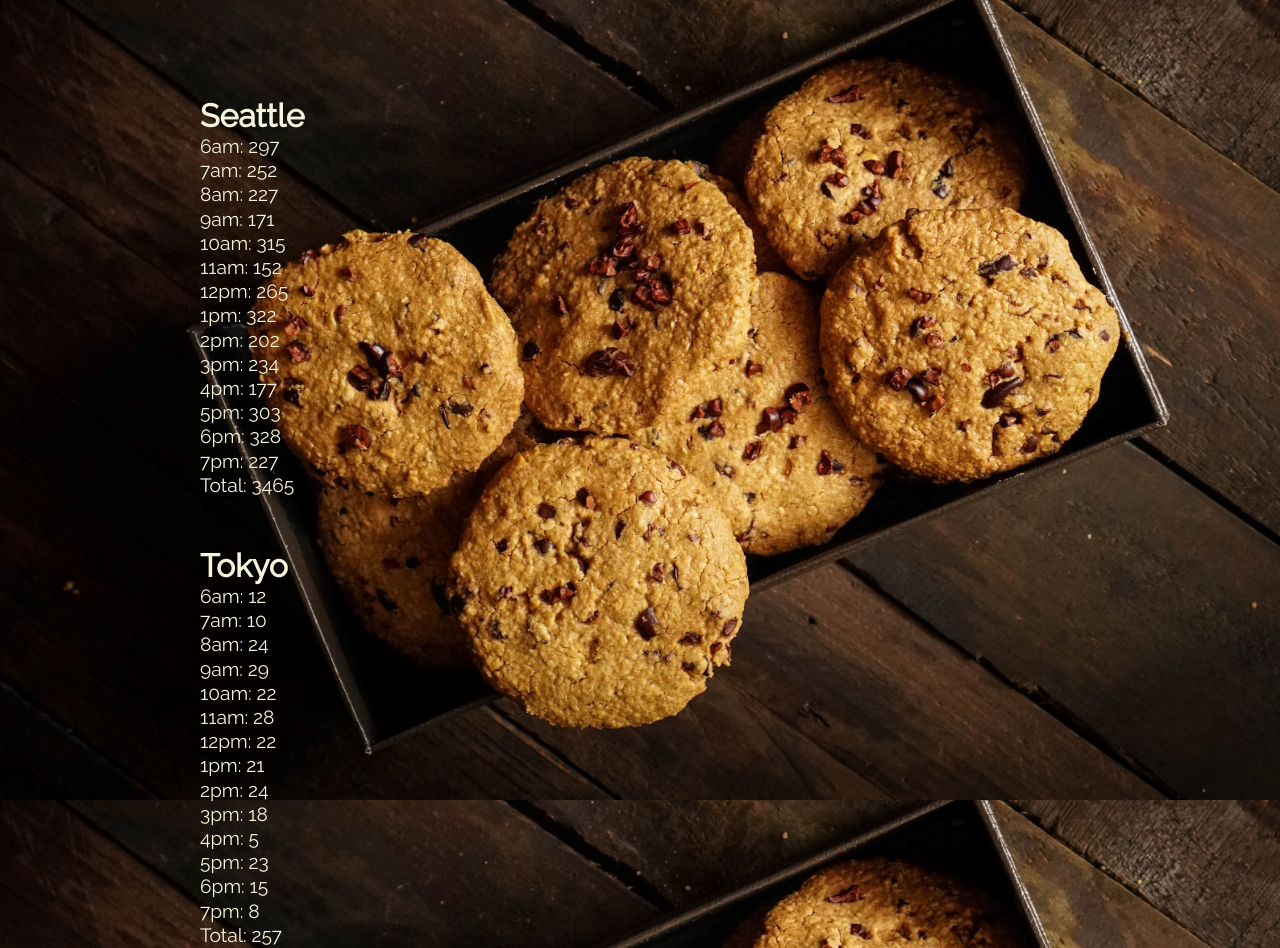
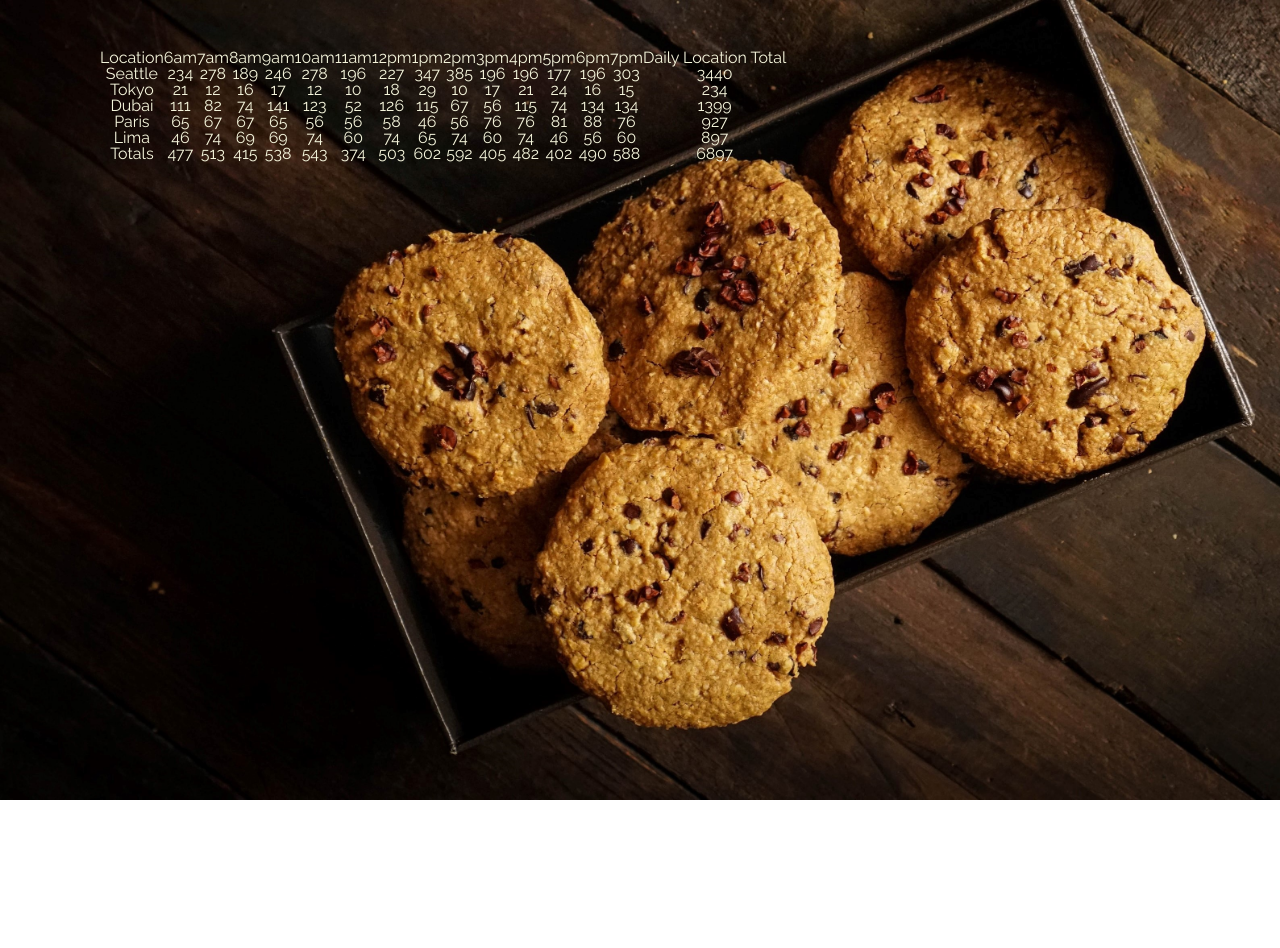
Before and after one commit to AliBakerSartawi/cookie-stand, a plain HTML site: page sales.html in a window 1280 px wide. Shown: the top 948 px of the page. After the commit the page ends 800 px from the top, so only its background shows below. Drawn offline with Linux system fonts and the light colour scheme.

Commit message:
constructors done

```diff
--- a/CSS/sales.css
+++ b/CSS/sales.css
@@ -12,6 +12,7 @@ body {
 
 main section {
     padding: 50px 0 0 100px;
+    text-align: center;
 }
 
 main section h2 {
--- a/JavaScript/apps.js
+++ b/JavaScript/apps.js
@@ -6,281 +6,386 @@ function getRandomNumber(min, max) {
   return Math.floor(Math.random() * (max - min + 1) + min);
 }
 
-// const hours = ['6am', '7am', '8am', '9am', '10am', '11am', '12pm', '1pm', '2pm', '3pm', '4pm', '5pm', '6pm', '7pm'];
+const hours = ['6am', '7am', '8am', '9am', '10am', '11am', '12pm', '1pm', '2pm', '3pm', '4pm', '5pm', '6pm', '7pm'];
+const footerTotals = [0, 0, 0, 0, 0, 0, 0, 0, 0, 0, 0, 0, 0, 0, 0];
 
-const seattle = {
-  name: 'Seattle',
-  minCust: 23,
-  maxCust: 65,
-  avgCust: 0,
-  avgPerCustSales: 6.3,
-  salesPerHour: [],
-  totalSales: 0,
-  getAvgCust: function () {
-    this.avgCust = getRandomNumber(this.minCust, this.maxCust);
-  },
-  render: function() {
-    const container = document.getElementById('sales');
-    console.log(container);
-    // <main>
-    //     <h1>Shop Location</h1>
-    //     <ul>
-    //         <li>6am: 16 cookies</li>
-    //         <li>7pm: 30 cookies</li>
-    //         <li>Total: 875 cookies</li>
-    //     </ul>
-    // </main>
-    const sectionEl = document.createElement('section');
-    container.appendChild(sectionEl);
+function ShopLocation(name, minCust, maxCust, avgPerCustSales) {
+  this.name = name;
+  this.minCust = minCust;
+  this.maxCust = maxCust;
+  this.avgPerCustSales = avgPerCustSales;
+  this.randomCust = 0;
+  this.salesPerHour = [];
+}
+ShopLocation.prototype.getRandomCust = function(){
+  this.randomCust = getRandomNumber(this.minCust, this.maxCust);
+};
+ShopLocation.prototype.render = function (){
+  // const hours = ['6am', '7am', '8am', '9am', '10am', '11am', '12pm', '1pm', '2pm', '3pm', '4pm', '5pm', '6pm', '7pm'];
+  let totalCookies = 0;
 
-    const nameEl = document.createElement('h2');
-    sectionEl.appendChild(nameEl);
-    nameEl.textContent = this.name;
+  const container = document.getElementById('sales');
+  const tableRow = document.createElement('tr');
+  container.appendChild(tableRow);
 
-    const unEl = document.createElement('ul');
-    sectionEl.appendChild(unEl);
+  const tableHeadingEl = document.createElement('th');
+  tableRow.appendChild(tableHeadingEl);
+  tableHeadingEl.setAttribute('scope', 'row');
+  tableHeadingEl.textContent = this.name;
 
-    const hours = ['6am', '7am', '8am', '9am', '10am', '11am', '12pm', '1pm', '2pm', '3pm', '4pm', '5pm', '6pm', '7pm'];
-    let totalCookies = 0;
-    for (let i = 0; i < hours.length; i++) {
-      this.getAvgCust();
-      let perHourCookies = this.avgCust * this.avgPerCustSales;
-      this.salesPerHour.push(`${hours[i]}: ${Math.ceil(perHourCookies)}`);
-      totalCookies = totalCookies + perHourCookies; //or better make it totalCookies += perHourCookies
-      const liEl = document.createElement('li');
-      unEl.appendChild(liEl);
-      liEl.textContent = `${hours[i]}: ${Math.ceil(perHourCookies)}`;
-    }
-    const liEl = document.createElement('li');
-    unEl.appendChild(liEl);
-    liEl.textContent = `Total: ${Math.ceil(totalCookies)}`;
+  for (let i = 0; i < hours.length; i++) {
+    this.getRandomCust();
+    let perHourCookies = this.randomCust * this.avgPerCustSales;
+    footerTotals[i] += Math.ceil(perHourCookies);
+    this.salesPerHour.push(`${hours[i]}: ${Math.ceil(perHourCookies)}`);
+    totalCookies = totalCookies + perHourCookies;
 
-    this.totalSales = Math.ceil(totalCookies);
-  },
+    const dataEl = document.createElement('td');
+    tableRow.appendChild(dataEl);
+    dataEl.textContent = Math.ceil(perHourCookies);
+  }
+  footerTotals[14] += Math.ceil(totalCookies);
+  const dataEl = document.createElement('td');
+  tableRow.appendChild(dataEl);
+  dataEl.textContent = Math.ceil(totalCookies);
 };
 
-console.log(seattle);
-seattle.render();
+const seattle = new ShopLocation('Seattle', 23, 65, 6.3);
+const tokyo = new ShopLocation('Tokyo', 3, 24, 1.2);
+const dubai = new ShopLocation('Dubai', 11, 38, 3.7);
+const paris = new ShopLocation('Paris', 20, 38, 2.3);
+const lima = new ShopLocation('Lima', 2, 16, 4.6);
+
+//table header function
+
+function renderHeader(){
+  const container = document.getElementById('sales');
+  const tableRow = document.createElement('tr');
+  container.appendChild(tableRow);
+
+  const tableHeadingEl = document.createElement('th');
+  tableRow.appendChild(tableHeadingEl);
+  tableHeadingEl.textContent = 'Location';
+
+  for (let i = 0; i < hours.length; i++) {
+    const tableHeadingEl = document.createElement('th');
+    tableRow.appendChild(tableHeadingEl);
+    tableHeadingEl.textContent = hours[i];
+  }
+  const lastTableHeadingEl = document.createElement('th');
+  tableRow.appendChild(lastTableHeadingEl);
+  lastTableHeadingEl.textContent = 'Daily Location Total';
+}
 
 
-const tokyo = {
-  name: 'Tokyo',
-  minCust: 3,
-  maxCust: 24,
-  avgCust: 0,
-  avgPerCustSales: 1.2,
-  salesPerHour: [],
-  totalSales: 0,
-  getAvgCust: function () {
-    this.avgCust = getRandomNumber(this.minCust, this.maxCust);
-  },
-  render: function() {
-    const container = document.getElementById('sales');
-    console.log(container);
-    // <main>
-    //     <h1>Shop Location</h1>
-    //     <ul>
-    //         <li>6am: 16 cookies</li>
-    //         <li>7pm: 30 cookies</li>
-    //         <li>Total: 875 cookies</li>
-    //     </ul>
-    // </main>
-    const sectionEl = document.createElement('section');
-    container.appendChild(sectionEl);
+// footerTotals function
 
-    const nameEl = document.createElement('h2');
-    sectionEl.appendChild(nameEl);
-    nameEl.textContent = this.name;
+function renderFooterTotals(){
+  const container = document.getElementById('sales');
+  const tableRow = document.createElement('tr');
+  container.appendChild(tableRow);
 
-    const unEl = document.createElement('ul');
-    sectionEl.appendChild(unEl);
+  const tableHeadingEl = document.createElement('th');
+  tableRow.appendChild(tableHeadingEl);
+  tableHeadingEl.setAttribute('scope', 'row');
+  tableHeadingEl.textContent = 'Totals';
 
-    const hours = ['6am', '7am', '8am', '9am', '10am', '11am', '12pm', '1pm', '2pm', '3pm', '4pm', '5pm', '6pm', '7pm'];
-    let totalCookies = 0;
-    for (let i = 0; i < hours.length; i++) {
-      this.getAvgCust();
-      let perHourCookies = this.avgCust * this.avgPerCustSales;
-      this.salesPerHour.push(`${hours[i]}: ${Math.ceil(perHourCookies)}`);
-      totalCookies = totalCookies + perHourCookies;
-      const liEl = document.createElement('li');
-      unEl.appendChild(liEl);
-      liEl.textContent = `${hours[i]}: ${Math.ceil(perHourCookies)}`;
-    }
-    const liEl = document.createElement('li');
-    unEl.appendChild(liEl);
-    liEl.textContent = `Total: ${Math.ceil(totalCookies)}`;
+  for (let i = 0; i < footerTotals.length; i++) {
+    const tableHeadingEl = document.createElement('th');
+    tableRow.appendChild(tableHeadingEl);
+    tableHeadingEl.textContent = Math.ceil(footerTotals[i]);
+  }
+}
 
-    this.totalSales = Math.ceil(totalCookies);
-  },
-};
+//table renders
+renderHeader();
+seattle.render();
+tokyo.render();
+dubai.render();
+paris.render();
+lima.render();
+renderFooterTotals();
 
-console.log(tokyo);
-tokyo.render();
+console.log(seattle);
+console.log(footerTotals);
 
 
 
-const dubai = {
-  name: 'Dubai',
-  minCust: 11,
-  maxCust: 38,
-  avgCust: 0,
-  avgPerCustSales: 3.7,
-  salesPerHour: [],
-  totalSales: 0,
-  getAvgCust: function () {
-    this.avgCust = getRandomNumber(this.minCust, this.maxCust);
-  },
-  render: function() {
-    const container = document.getElementById('sales');
-    console.log(container);
-    // <main>
-    //     <h1>Shop Location</h1>
-    //     <ul>
-    //         <li>6am: 16 cookies</li>
-    //         <li>7pm: 30 cookies</li>
-    //         <li>Total: 875 cookies</li>
-    //     </ul>
-    // </main>
-    const sectionEl = document.createElement('section');
-    container.appendChild(sectionEl);
 
-    const nameEl = document.createElement('h2');
-    sectionEl.appendChild(nameEl);
-    nameEl.textContent = this.name;
+// const seattle = {
+//   name: 'Seattle',
+//   minCust: 23,
+//   maxCust: 65,
+//   avgCust: 0,
+//   avgPerCustSales: 6.3,
+//   salesPerHour: [],
+//   totalSales: 0,
+//   getAvgCust: function () {
+//     this.avgCust = getRandomNumber(this.minCust, this.maxCust);
+//   },
+//   render: function() {
+//     const container = document.getElementById('sales');
+//     console.log(container);
+//     // <main>
+//     //     <h1>Shop Location</h1>
+//     //     <ul>
+//     //         <li>6am: 16 cookies</li>
+//     //         <li>7pm: 30 cookies</li>
+//     //         <li>Total: 875 cookies</li>
+//     //     </ul>
+//     // </main>
+//     const sectionEl = document.createElement('section');
+//     container.appendChild(sectionEl);
 
-    const unEl = document.createElement('ul');
-    sectionEl.appendChild(unEl);
+//     const nameEl = document.createElement('h2');
+//     sectionEl.appendChild(nameEl);
+//     nameEl.textContent = this.name;
 
-    const hours = ['6am', '7am', '8am', '9am', '10am', '11am', '12pm', '1pm', '2pm', '3pm', '4pm', '5pm', '6pm', '7pm'];
-    let totalCookies = 0;
-    for (let i = 0; i < hours.length; i++) {
-      this.getAvgCust();
-      let perHourCookies = this.avgCust * this.avgPerCustSales;
-      this.salesPerHour.push(`${hours[i]}: ${Math.ceil(perHourCookies)}`);
-      totalCookies = totalCookies + perHourCookies;
-      const liEl = document.createElement('li');
-      unEl.appendChild(liEl);
-      liEl.textContent = `${hours[i]}: ${Math.ceil(perHourCookies)}`;
-    }
-    const liEl = document.createElement('li');
-    unEl.appendChild(liEl);
-    liEl.textContent = `Total: ${Math.ceil(totalCookies)}`;
+//     const unEl = document.createElement('ul');
+//     sectionEl.appendChild(unEl);
 
-    this.totalSales = Math.ceil(totalCookies);
-  },
-};
+//     const hours = ['6am', '7am', '8am', '9am', '10am', '11am', '12pm', '1pm', '2pm', '3pm', '4pm', '5pm', '6pm', '7pm'];
+//     let totalCookies = 0;
+//     for (let i = 0; i < hours.length; i++) {
+//       this.getAvgCust();
+//       let perHourCookies = this.avgCust * this.avgPerCustSales;
+//       this.salesPerHour.push(`${hours[i]}: ${Math.ceil(perHourCookies)}`);
+//       totalCookies = totalCookies + perHourCookies; //or better make it totalCookies += perHourCookies
+//       const liEl = document.createElement('li');
+//       unEl.appendChild(liEl);
+//       liEl.textContent = `${hours[i]}: ${Math.ceil(perHourCookies)}`;
+//     }
+//     const liEl = document.createElement('li');
+//     unEl.appendChild(liEl);
+//     liEl.textContent = `Total: ${Math.ceil(totalCookies)}`;
 
-console.log(dubai);
-dubai.render();
+//     this.totalSales = Math.ceil(totalCookies);
+//   },
+// };
 
 
 
-const paris = {
-  name: 'Paris',
-  minCust: 20,
-  maxCust: 38,
-  avgCust: 0,
-  avgPerCustSales: 2.3,
-  salesPerHour: [],
-  totalSales: 0,
-  getAvgCust: function () {
-    this.avgCust = getRandomNumber(this.minCust, this.maxCust);
-  },
-  render: function() {
-    const container = document.getElementById('sales');
-    console.log(container);
-    // <main>
-    //     <h1>Shop Location</h1>
-    //     <ul>
-    //         <li>6am: 16 cookies</li>
-    //         <li>7pm: 30 cookies</li>
-    //         <li>Total: 875 cookies</li>
-    //     </ul>
-    // </main>
-    const sectionEl = document.createElement('section');
-    container.appendChild(sectionEl);
-
-    const nameEl = document.createElement('h2');
-    sectionEl.appendChild(nameEl);
-    nameEl.textContent = this.name;
-
-    const unEl = document.createElement('ul');
-    sectionEl.appendChild(unEl);
-
-    const hours = ['6am', '7am', '8am', '9am', '10am', '11am', '12pm', '1pm', '2pm', '3pm', '4pm', '5pm', '6pm', '7pm'];
-    let totalCookies = 0;
-    for (let i = 0; i < hours.length; i++) {
-      this.getAvgCust();
-      let perHourCookies = this.avgCust * this.avgPerCustSales;
-      this.salesPerHour.push(`${hours[i]}: ${Math.ceil(perHourCookies)}`);
-      totalCookies = totalCookies + perHourCookies;
-      const liEl = document.createElement('li');
-      unEl.appendChild(liEl);
-      liEl.textContent = `${hours[i]}: ${Math.ceil(perHourCookies)}`;
-    }
-    const liEl = document.createElement('li');
-    unEl.appendChild(liEl);
-    liEl.textContent = `Total: ${Math.ceil(totalCookies)}`;
-
-    this.totalSales = Math.ceil(totalCookies);
-  },
-};
-
-console.log(paris);
-paris.render();
 
 
 
-const lima = {
-  name: 'Lima',
-  minCust: 2,
-  maxCust: 16,
-  avgCust: 0,
-  avgPerCustSales: 4.6,
-  salesPerHour: [],
-  totalSales: 0,
-  getAvgCust: function () {
-    this.avgCust = getRandomNumber(this.minCust, this.maxCust);
-  },
-  render: function() {
-    const container = document.getElementById('sales');
-    console.log(container);
-    // <main>
-    //     <h1>Shop Location</h1>
-    //     <ul>
-    //         <li>6am: 16 cookies</li>
-    //         <li>7pm: 30 cookies</li>
-    //         <li>Total: 875 cookies</li>
-    //     </ul>
-    // </main>
-    const sectionEl = document.createElement('section');
-    container.appendChild(sectionEl);
+// const tokyo = {
+//   name: 'Tokyo',
+//   minCust: 3,
+//   maxCust: 24,
+//   avgCust: 0,
+//   avgPerCustSales: 1.2,
+//   salesPerHour: [],
+//   totalSales: 0,
+//   getAvgCust: function () {
+//     this.avgCust = getRandomNumber(this.minCust, this.maxCust);
+//   },
+//   render: function() {
+//     const container = document.getElementById('sales');
+//     console.log(container);
+//     // <main>
+//     //     <h1>Shop Location</h1>
+//     //     <ul>
+//     //         <li>6am: 16 cookies</li>
+//     //         <li>7pm: 30 cookies</li>
+//     //         <li>Total: 875 cookies</li>
+//     //     </ul>
+//     // </main>
+//     const sectionEl = document.createElement('section');
+//     container.appendChild(sectionEl);
 
-    const nameEl = document.createElement('h2');
-    sectionEl.appendChild(nameEl);
-    nameEl.textContent = this.name;
+//     const nameEl = document.createElement('h2');
+//     sectionEl.appendChild(nameEl);
+//     nameEl.textContent = this.name;
 
-    const unEl = document.createElement('ul');
-    sectionEl.appendChild(unEl);
+//     const unEl = document.createElement('ul');
+//     sectionEl.appendChild(unEl);
 
-    const hours = ['6am', '7am', '8am', '9am', '10am', '11am', '12pm', '1pm', '2pm', '3pm', '4pm', '5pm', '6pm', '7pm'];
-    let totalCookies = 0;
-    for (let i = 0; i < hours.length; i++) {
-      this.getAvgCust();
-      let perHourCookies = this.avgCust * this.avgPerCustSales;
-      this.salesPerHour.push(`${hours[i]}: ${Math.ceil(perHourCookies)}`);
-      totalCookies = totalCookies + perHourCookies;
-      const liEl = document.createElement('li');
-      unEl.appendChild(liEl);
-      liEl.textContent = `${hours[i]}: ${Math.ceil(perHourCookies)}`;
-    }
-    const liEl = document.createElement('li');
-    unEl.appendChild(liEl);
-    liEl.textContent = `Total: ${Math.ceil(totalCookies)}`;
+//     const hours = ['6am', '7am', '8am', '9am', '10am', '11am', '12pm', '1pm', '2pm', '3pm', '4pm', '5pm', '6pm', '7pm'];
+//     let totalCookies = 0;
+//     for (let i = 0; i < hours.length; i++) {
+//       this.getAvgCust();
+//       let perHourCookies = this.avgCust * this.avgPerCustSales;
+//       this.salesPerHour.push(`${hours[i]}: ${Math.ceil(perHourCookies)}`);
+//       totalCookies = totalCookies + perHourCookies;
+//       const liEl = document.createElement('li');
+//       unEl.appendChild(liEl);
+//       liEl.textContent = `${hours[i]}: ${Math.ceil(perHourCookies)}`;
+//     }
+//     const liEl = document.createElement('li');
+//     unEl.appendChild(liEl);
+//     liEl.textContent = `Total: ${Math.ceil(totalCookies)}`;
 
-    this.totalSales = Math.ceil(totalCookies);
-  },
-};
+//     this.totalSales = Math.ceil(totalCookies);
+//   },
+// };
 
-console.log(lima);
-lima.render();
+// console.log(tokyo);
+// tokyo.render();
+
+
+
+// const dubai = {
+//   name: 'Dubai',
+//   minCust: 11,
+//   maxCust: 38,
+//   avgCust: 0,
+//   avgPerCustSales: 3.7,
+//   salesPerHour: [],
+//   totalSales: 0,
+//   getAvgCust: function () {
+//     this.avgCust = getRandomNumber(this.minCust, this.maxCust);
+//   },
+//   render: function() {
+//     const container = document.getElementById('sales');
+//     console.log(container);
+//     // <main>
+//     //     <h1>Shop Location</h1>
+//     //     <ul>
+//     //         <li>6am: 16 cookies</li>
+//     //         <li>7pm: 30 cookies</li>
+//     //         <li>Total: 875 cookies</li>
+//     //     </ul>
+//     // </main>
+//     const sectionEl = document.createElement('section');
+//     container.appendChild(sectionEl);
+
+//     const nameEl = document.createElement('h2');
+//     sectionEl.appendChild(nameEl);
+//     nameEl.textContent = this.name;
+
+//     const unEl = document.createElement('ul');
+//     sectionEl.appendChild(unEl);
+
+//     const hours = ['6am', '7am', '8am', '9am', '10am', '11am', '12pm', '1pm', '2pm', '3pm', '4pm', '5pm', '6pm', '7pm'];
+//     let totalCookies = 0;
+//     for (let i = 0; i < hours.length; i++) {
+//       this.getAvgCust();
+//       let perHourCookies = this.avgCust * this.avgPerCustSales;
+//       this.salesPerHour.push(`${hours[i]}: ${Math.ceil(perHourCookies)}`);
+//       totalCookies = totalCookies + perHourCookies;
+//       const liEl = document.createElement('li');
+//       unEl.appendChild(liEl);
+//       liEl.textContent = `${hours[i]}: ${Math.ceil(perHourCookies)}`;
+//     }
+//     const liEl = document.createElement('li');
+//     unEl.appendChild(liEl);
+//     liEl.textContent = `Total: ${Math.ceil(totalCookies)}`;
+
+//     this.totalSales = Math.ceil(totalCookies);
+//   },
+// };
+
+// console.log(dubai);
+// dubai.render();
+
+
+
+// const paris = {
+//   name: 'Paris',
+//   minCust: 20,
+//   maxCust: 38,
+//   avgCust: 0,
+//   avgPerCustSales: 2.3,
+//   salesPerHour: [],
+//   totalSales: 0,
+//   getAvgCust: function () {
+//     this.avgCust = getRandomNumber(this.minCust, this.maxCust);
+//   },
+//   render: function() {
+//     const container = document.getElementById('sales');
+//     console.log(container);
+//     // <main>
+//     //     <h1>Shop Location</h1>
+//     //     <ul>
+//     //         <li>6am: 16 cookies</li>
+//     //         <li>7pm: 30 cookies</li>
+//     //         <li>Total: 875 cookies</li>
+//     //     </ul>
+//     // </main>
+//     const sectionEl = document.createElement('section');
+//     container.appendChild(sectionEl);
+
+//     const nameEl = document.createElement('h2');
+//     sectionEl.appendChild(nameEl);
+//     nameEl.textContent = this.name;
+
+//     const unEl = document.createElement('ul');
+//     sectionEl.appendChild(unEl);
+
+//     const hours = ['6am', '7am', '8am', '9am', '10am', '11am', '12pm', '1pm', '2pm', '3pm', '4pm', '5pm', '6pm', '7pm'];
+//     let totalCookies = 0;
+//     for (let i = 0; i < hours.length; i++) {
+//       this.getAvgCust();
+//       let perHourCookies = this.avgCust * this.avgPerCustSales;
+//       this.salesPerHour.push(`${hours[i]}: ${Math.ceil(perHourCookies)}`);
+//       totalCookies = totalCookies + perHourCookies;
+//       const liEl = document.createElement('li');
+//       unEl.appendChild(liEl);
+//       liEl.textContent = `${hours[i]}: ${Math.ceil(perHourCookies)}`;
+//     }
+//     const liEl = document.createElement('li');
+//     unEl.appendChild(liEl);
+//     liEl.textContent = `Total: ${Math.ceil(totalCookies)}`;
+
+//     this.totalSales = Math.ceil(totalCookies);
+//   },
+// };
+
+// console.log(paris);
+// paris.render();
+
+
+
+// const lima = {
+//   name: 'Lima',
+//   minCust: 2,
+//   maxCust: 16,
+//   avgCust: 0,
+//   avgPerCustSales: 4.6,
+//   salesPerHour: [],
+//   totalSales: 0,
+//   getAvgCust: function () {
+//     this.avgCust = getRandomNumber(this.minCust, this.maxCust);
+//   },
+//   render: function() {
+//     const container = document.getElementById('sales');
+//     console.log(container);
+//     // <main>
+//     //     <h1>Shop Location</h1>
+//     //     <ul>
+//     //         <li>6am: 16 cookies</li>
+//     //         <li>7pm: 30 cookies</li>
+//     //         <li>Total: 875 cookies</li>
+//     //     </ul>
+//     // </main>
+//     const sectionEl = document.createElement('section');
+//     container.appendChild(sectionEl);
+
+//     const nameEl = document.createElement('h2');
+//     sectionEl.appendChild(nameEl);
+//     nameEl.textContent = this.name;
+
+//     const unEl = document.createElement('ul');
+//     sectionEl.appendChild(unEl);
+
+//     const hours = ['6am', '7am', '8am', '9am', '10am', '11am', '12pm', '1pm', '2pm', '3pm', '4pm', '5pm', '6pm', '7pm'];
+//     let totalCookies = 0;
+//     for (let i = 0; i < hours.length; i++) {
+//       this.getAvgCust();
+//       let perHourCookies = this.avgCust * this.avgPerCustSales;
+//       this.salesPerHour.push(`${hours[i]}: ${Math.ceil(perHourCookies)}`);
+//       totalCookies = totalCookies + perHourCookies;
+//       const liEl = document.createElement('li');
+//       unEl.appendChild(liEl);
+//       liEl.textContent = `${hours[i]}: ${Math.ceil(perHourCookies)}`;
+//     }
+//     const liEl = document.createElement('li');
+//     unEl.appendChild(liEl);
+//     liEl.textContent = `Total: ${Math.ceil(totalCookies)}`;
+
+//     this.totalSales = Math.ceil(totalCookies);
+//   },
+// };
+
+// console.log(lima);
+// lima.render();
--- /dev/null
+++ b/demo.html
@@ -0,0 +1,13 @@
+<!DOCTYPE html>
+<html lang="en">
+<head>
+    <meta charset="UTF-8">
+    <meta http-equiv="X-UA-Compatible" content="IE=edge">
+    <meta name="viewport" content="width=device-width, initial-scale=1.0">
+    <title>Document</title>
+</head>
+<body>
+    <main id="cats"></main>
+    <script src="./JavaScript/demo.js"></script>
+</body>
+</html>
```
Also changed, not shown: JavaScript/demo.js (added, +63 -0 lines).
